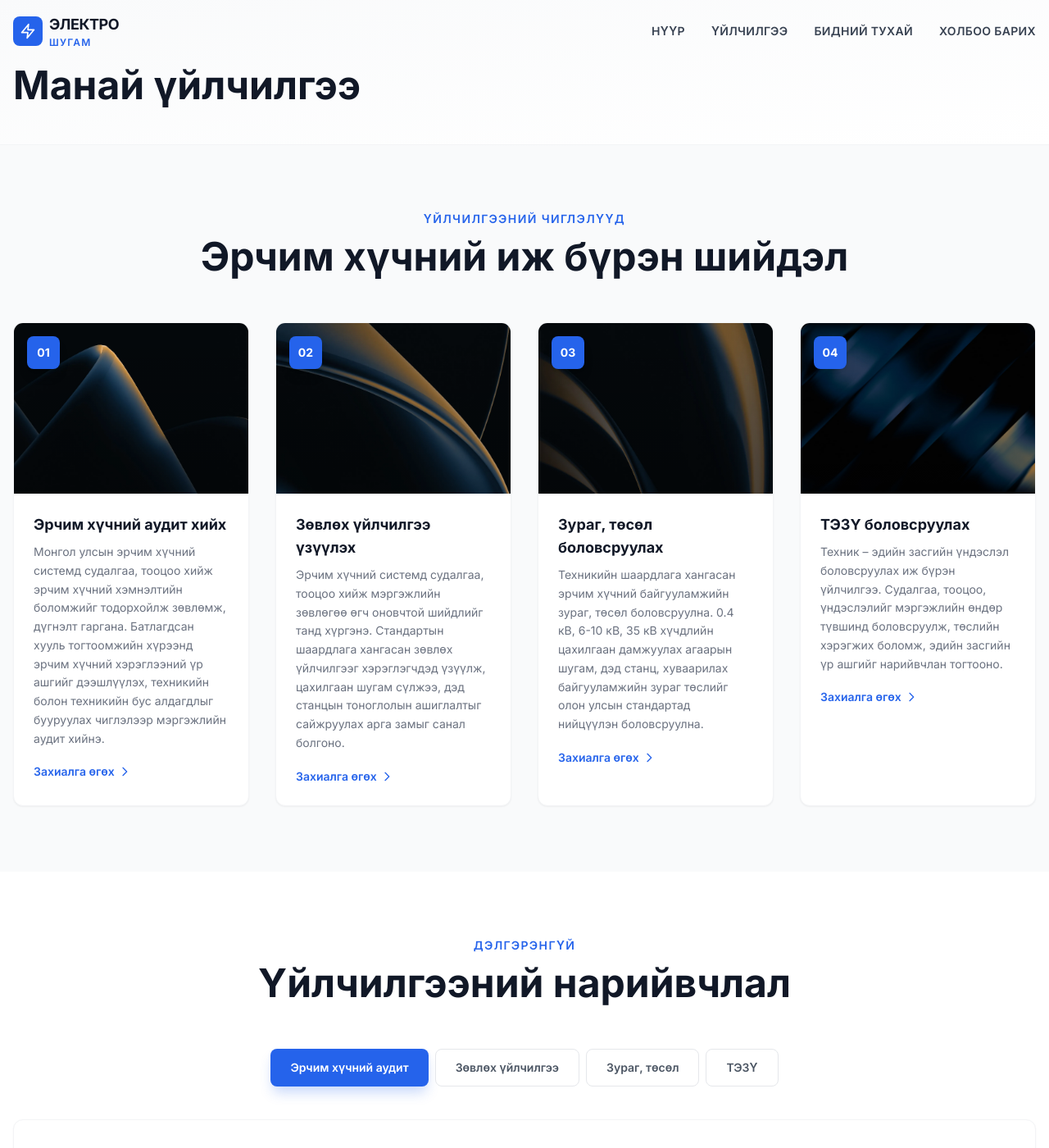
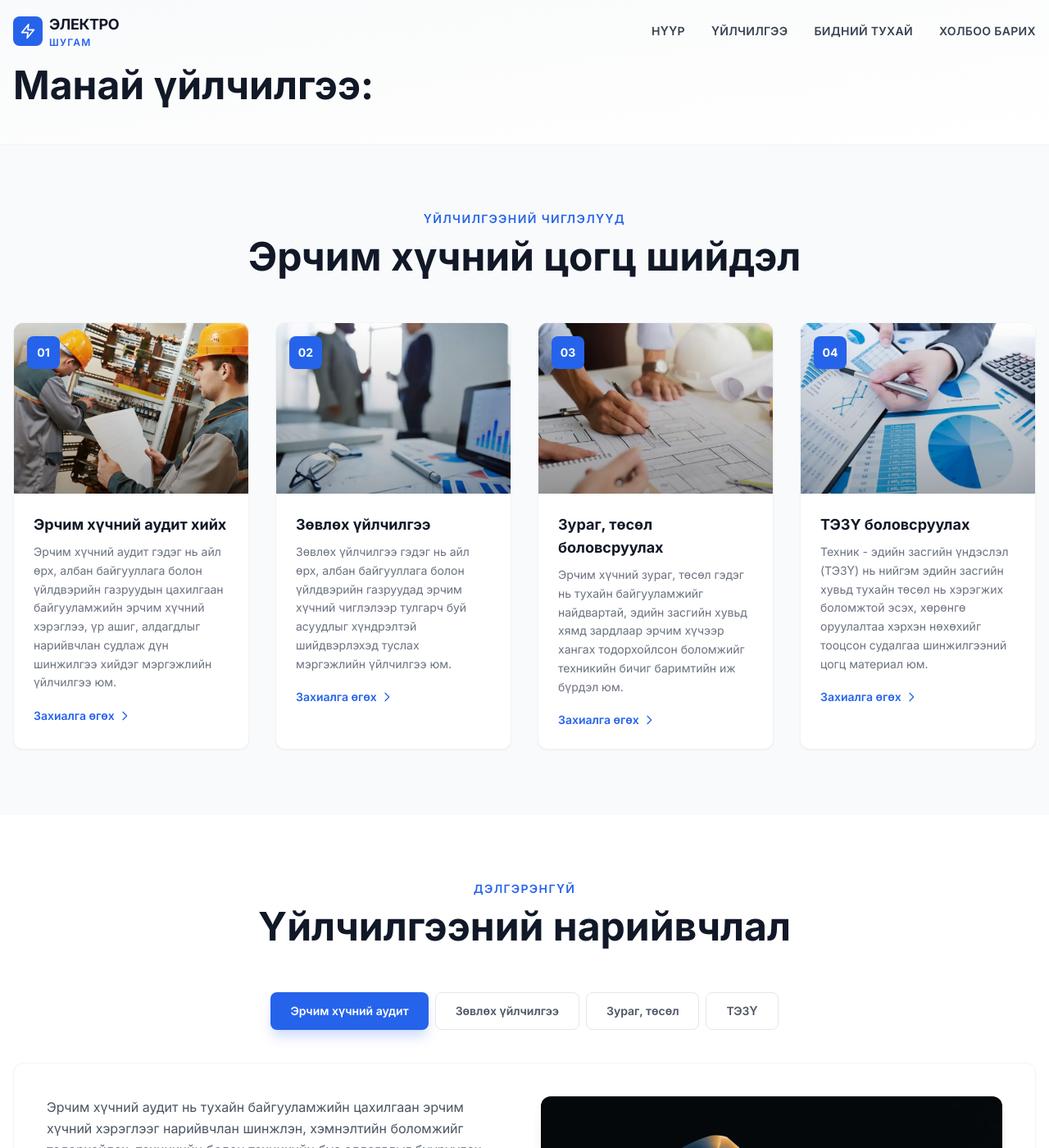
Before and after one commit to electroshugam/electroshugam_web_new, a Jekyll site: the page built from services.html, in a window 1280 px wide and 1400 px high. Shown: the whole window at 82% size. Built offline with Jekyll 4.4.1, drawn with Linux system fonts in a browser that asks for light colours; nearby versions of some CDN libraries.

Commit message:
fig update

```diff
--- a/services.html
+++ b/services.html
@@ -11,7 +11,7 @@
 <section class="bg-gradient-to-br from-gray-50 to-white pt-20 pb-8 border-b border-gray-100">
   <div class="container mx-auto px-4">
     <div class="max-w-3xl">
-      <h1 class="text-4xl md:text-5xl font-bold text-gray-900 mb-4">Манай үйлчилгээ</h1>
+      <h1 class="text-4xl md:text-5xl font-bold text-gray-900 mb-4">Манай үйлчилгээ:</h1>
     </div>
   </div>
 </section>
@@ -21,24 +21,24 @@
   <div class="container mx-auto px-4">
     <div class="text-center mb-14">
       <p class="text-sm font-semibold text-blue-600 uppercase tracking-widest mb-3">Үйлчилгээний чиглэлүүд</p>
-      <h2 class="text-3xl md:text-4xl lg:text-5xl font-bold text-gray-900">Эрчим хүчний иж бүрэн шийдэл</h2>
+      <h2 class="text-3xl md:text-4xl lg:text-5xl font-bold text-gray-900">Эрчим хүчний цогц шийдэл</h2>
     </div>
     <div class="grid grid-cols-1 md:grid-cols-2 xl:grid-cols-4 gap-8">
       <div class="service-card group bg-white rounded-xl overflow-hidden shadow-sm hover:shadow-xl transition-all duration-300 border border-gray-100 hover:border-blue-100">
-        <div class="relative h-52 overflow-hidden"><img src="{{ '/media/image-post1.webp' | relative_url }}" alt="Аудит" class="service-image w-full h-full object-cover"><div class="absolute inset-0 bg-gradient-to-t from-black/30 to-transparent"></div><div class="absolute top-4 left-4 w-10 h-10 bg-blue-600 rounded-lg flex items-center justify-center text-white font-bold text-sm shadow-lg">01</div></div>
-        <div class="p-6"><h3 class="text-lg font-bold mb-2 text-gray-900 group-hover:text-blue-600 transition-colors">Эрчим хүчний аудит хийх</h3><p class="text-gray-500 text-sm leading-relaxed mb-4">Монгол улсын эрчим хүчний системд судалгаа, тооцоо хийж эрчим хүчний хэмнэлтийн боломжийг тодорхойлж зөвлөмж, дүгнэлт гаргана. Батлагдсан хууль тогтоомжийн хүрээнд эрчим хүчний хэрэглээний үр ашгийг дээшлүүлэх, техникийн болон техникийн бус алдагдлыг бууруулах чиглэлээр мэргэжлийн аудит хийнэ.</p><a href="{{ '/contact/' | relative_url }}" class="inline-flex items-center text-blue-600 hover:text-blue-700 font-semibold text-sm group/link">Захиалга өгөх<svg class="w-4 h-4 ml-1 group-hover/link:translate-x-1 transition-transform" fill="none" stroke="currentColor" stroke-width="2" viewBox="0 0 24 24"><path stroke-linecap="round" stroke-linejoin="round" d="M9 5l7 7-7 7"/></svg></a></div>
+        <div class="relative h-52 overflow-hidden"><img src="{{ '/media/auditor.webp' | relative_url }}" alt="Аудит" class="service-image w-full h-full object-cover"><div class="absolute inset-0 bg-gradient-to-t from-black/30 to-transparent"></div><div class="absolute top-4 left-4 w-10 h-10 bg-blue-600 rounded-lg flex items-center justify-center text-white font-bold text-sm shadow-lg">01</div></div>
+        <div class="p-6"><h3 class="text-lg font-bold mb-2 text-gray-900 group-hover:text-blue-600 transition-colors">Эрчим хүчний аудит хийх</h3><p class="text-gray-500 text-sm leading-relaxed mb-4">Эрчим хүчний аудит гэдэг нь айл өрх, албан байгууллага болон үйлдвэрийн газруудын цахилгаан байгууламжийн эрчим хүчний хэрэглээ, үр ашиг, алдагдлыг нарийвчлан судлаж дүн шинжилгээ хийдэг мэргэжлийн үйлчилгээ юм.</p><a href="{{ '/contact/' | relative_url }}" class="inline-flex items-center text-blue-600 hover:text-blue-700 font-semibold text-sm group/link">Захиалга өгөх<svg class="w-4 h-4 ml-1 group-hover/link:translate-x-1 transition-transform" fill="none" stroke="currentColor" stroke-width="2" viewBox="0 0 24 24"><path stroke-linecap="round" stroke-linejoin="round" d="M9 5l7 7-7 7"/></svg></a></div>
       </div>
       <div class="service-card group bg-white rounded-xl overflow-hidden shadow-sm hover:shadow-xl transition-all duration-300 border border-gray-100 hover:border-blue-100">
-        <div class="relative h-52 overflow-hidden"><img src="{{ '/media/image-post2.webp' | relative_url }}" alt="Зөвлөх" class="service-image w-full h-full object-cover"><div class="absolute inset-0 bg-gradient-to-t from-black/30 to-transparent"></div><div class="absolute top-4 left-4 w-10 h-10 bg-blue-600 rounded-lg flex items-center justify-center text-white font-bold text-sm shadow-lg">02</div></div>
-        <div class="p-6"><h3 class="text-lg font-bold mb-2 text-gray-900 group-hover:text-blue-600 transition-colors">Зөвлөх үйлчилгээ үзүүлэх</h3><p class="text-gray-500 text-sm leading-relaxed mb-4">Эрчим хүчний системд судалгаа, тооцоо хийж мэргэжлийн зөвлөгөө өгч оновчтой шийдлийг танд хүргэнэ. Стандартын шаардлага хангасан зөвлөх үйлчилгээг хэрэглэгчдэд үзүүлж, цахилгаан шугам сүлжээ, дэд станцын тоноглолын ашиглалтыг сайжруулах арга замыг санал болгоно.</p><a href="{{ '/contact/' | relative_url }}" class="inline-flex items-center text-blue-600 hover:text-blue-700 font-semibold text-sm group/link">Захиалга өгөх<svg class="w-4 h-4 ml-1 group-hover/link:translate-x-1 transition-transform" fill="none" stroke="currentColor" stroke-width="2" viewBox="0 0 24 24"><path stroke-linecap="round" stroke-linejoin="round" d="M9 5l7 7-7 7"/></svg></a></div>
+        <div class="relative h-52 overflow-hidden"><img src="{{ '/media/consulting.webp' | relative_url }}" alt="Зөвлөх" class="service-image w-full h-full object-cover"><div class="absolute inset-0 bg-gradient-to-t from-black/30 to-transparent"></div><div class="absolute top-4 left-4 w-10 h-10 bg-blue-600 rounded-lg flex items-center justify-center text-white font-bold text-sm shadow-lg">02</div></div>
+        <div class="p-6"><h3 class="text-lg font-bold mb-2 text-gray-900 group-hover:text-blue-600 transition-colors">Зөвлөх үйлчилгээ</h3><p class="text-gray-500 text-sm leading-relaxed mb-4">Зөвлөх үйлчилгээ гэдэг нь айл өрх, албан байгууллага болон үйлдвэрийн газруудад эрчим хүчний чиглэлээр тулгарч буй асуудлыг хүндрэлтэй шийдвэрлэхэд туслах мэргэжлийн үйлчилгээ юм.</p><a href="{{ '/contact/' | relative_url }}" class="inline-flex items-center text-blue-600 hover:text-blue-700 font-semibold text-sm group/link">Захиалга өгөх<svg class="w-4 h-4 ml-1 group-hover/link:translate-x-1 transition-transform" fill="none" stroke="currentColor" stroke-width="2" viewBox="0 0 24 24"><path stroke-linecap="round" stroke-linejoin="round" d="M9 5l7 7-7 7"/></svg></a></div>
       </div>
       <div class="service-card group bg-white rounded-xl overflow-hidden shadow-sm hover:shadow-xl transition-all duration-300 border border-gray-100 hover:border-blue-100">
-        <div class="relative h-52 overflow-hidden"><img src="{{ '/media/image-post3.webp' | relative_url }}" alt="Зураг төсөл" class="service-image w-full h-full object-cover"><div class="absolute inset-0 bg-gradient-to-t from-black/30 to-transparent"></div><div class="absolute top-4 left-4 w-10 h-10 bg-blue-600 rounded-lg flex items-center justify-center text-white font-bold text-sm shadow-lg">03</div></div>
-        <div class="p-6"><h3 class="text-lg font-bold mb-2 text-gray-900 group-hover:text-blue-600 transition-colors">Зураг, төсөл боловсруулах</h3><p class="text-gray-500 text-sm leading-relaxed mb-4">Техникийн шаардлага хангасан эрчим хүчний байгууламжийн зураг, төсөл боловсруулна. 0.4 кВ, 6-10 кВ, 35 кВ хүчдлийн цахилгаан дамжуулах агаарын шугам, дэд станц, хуваарилах байгууламжийн зураг төслийг олон улсын стандартад нийцүүлэн боловсруулна.</p><a href="{{ '/contact/' | relative_url }}" class="inline-flex items-center text-blue-600 hover:text-blue-700 font-semibold text-sm group/link">Захиалга өгөх<svg class="w-4 h-4 ml-1 group-hover/link:translate-x-1 transition-transform" fill="none" stroke="currentColor" stroke-width="2" viewBox="0 0 24 24"><path stroke-linecap="round" stroke-linejoin="round" d="M9 5l7 7-7 7"/></svg></a></div>
+        <div class="relative h-52 overflow-hidden"><img src="{{ '/media/planning.webp' | relative_url }}" alt="Зураг төсөл" class="service-image w-full h-full object-cover"><div class="absolute inset-0 bg-gradient-to-t from-black/30 to-transparent"></div><div class="absolute top-4 left-4 w-10 h-10 bg-blue-600 rounded-lg flex items-center justify-center text-white font-bold text-sm shadow-lg">03</div></div>
+        <div class="p-6"><h3 class="text-lg font-bold mb-2 text-gray-900 group-hover:text-blue-600 transition-colors">Зураг, төсөл боловсруулах</h3><p class="text-gray-500 text-sm leading-relaxed mb-4">Эрчим хүчний зураг, төсөл гэдэг нь тухайн байгууламжийг найдвартай, эдийн засгийн хувьд хямд зардлаар эрчим хүчээр хангах тодорхойлсон боломжийг техникийн бичиг баримтийн иж бүрдэл юм.</p><a href="{{ '/contact/' | relative_url }}" class="inline-flex items-center text-blue-600 hover:text-blue-700 font-semibold text-sm group/link">Захиалга өгөх<svg class="w-4 h-4 ml-1 group-hover/link:translate-x-1 transition-transform" fill="none" stroke="currentColor" stroke-width="2" viewBox="0 0 24 24"><path stroke-linecap="round" stroke-linejoin="round" d="M9 5l7 7-7 7"/></svg></a></div>
       </div>
       <div class="service-card group bg-white rounded-xl overflow-hidden shadow-sm hover:shadow-xl transition-all duration-300 border border-gray-100 hover:border-blue-100">
-        <div class="relative h-52 overflow-hidden"><img src="{{ '/media/image-hero1.webp' | relative_url }}" alt="ТЭЗҮ" class="service-image w-full h-full object-cover"><div class="absolute inset-0 bg-gradient-to-t from-black/30 to-transparent"></div><div class="absolute top-4 left-4 w-10 h-10 bg-blue-600 rounded-lg flex items-center justify-center text-white font-bold text-sm shadow-lg">04</div></div>
-        <div class="p-6"><h3 class="text-lg font-bold mb-2 text-gray-900 group-hover:text-blue-600 transition-colors">ТЭЗҮ боловсруулах</h3><p class="text-gray-500 text-sm leading-relaxed mb-4">Техник – эдийн засгийн үндэслэл боловсруулах иж бүрэн үйлчилгээ. Судалгаа, тооцоо, үндэслэлийг мэргэжлийн өндөр түвшинд боловсруулж, төслийн хэрэгжих боломж, эдийн засгийн үр ашгийг нарийвчлан тогтооно.</p><a href="{{ '/contact/' | relative_url }}" class="inline-flex items-center text-blue-600 hover:text-blue-700 font-semibold text-sm group/link">Захиалга өгөх<svg class="w-4 h-4 ml-1 group-hover/link:translate-x-1 transition-transform" fill="none" stroke="currentColor" stroke-width="2" viewBox="0 0 24 24"><path stroke-linecap="round" stroke-linejoin="round" d="M9 5l7 7-7 7"/></svg></a></div>
+        <div class="relative h-52 overflow-hidden"><img src="{{ '/media/tezu.webp' | relative_url }}" alt="ТЭЗҮ" class="service-image w-full h-full object-cover"><div class="absolute inset-0 bg-gradient-to-t from-black/30 to-transparent"></div><div class="absolute top-4 left-4 w-10 h-10 bg-blue-600 rounded-lg flex items-center justify-center text-white font-bold text-sm shadow-lg">04</div></div>
+        <div class="p-6"><h3 class="text-lg font-bold mb-2 text-gray-900 group-hover:text-blue-600 transition-colors">ТЭЗҮ боловсруулах</h3><p class="text-gray-500 text-sm leading-relaxed mb-4">Техник - эдийн засгийн үндэслэл (ТЭЗҮ) нь нийгэм эдийн засгийн хувьд тухайн төсөл нь хэрэгжих боломжтой эсэх, хөрөнгө оруулалтаа хэрхэн нөхөхийг тооцсон судалгаа шинжилгээний цогц материал юм.</p><a href="{{ '/contact/' | relative_url }}" class="inline-flex items-center text-blue-600 hover:text-blue-700 font-semibold text-sm group/link">Захиалга өгөх<svg class="w-4 h-4 ml-1 group-hover/link:translate-x-1 transition-transform" fill="none" stroke="currentColor" stroke-width="2" viewBox="0 0 24 24"><path stroke-linecap="round" stroke-linejoin="round" d="M9 5l7 7-7 7"/></svg></a></div>
       </div>
     </div>
   </div>
```
